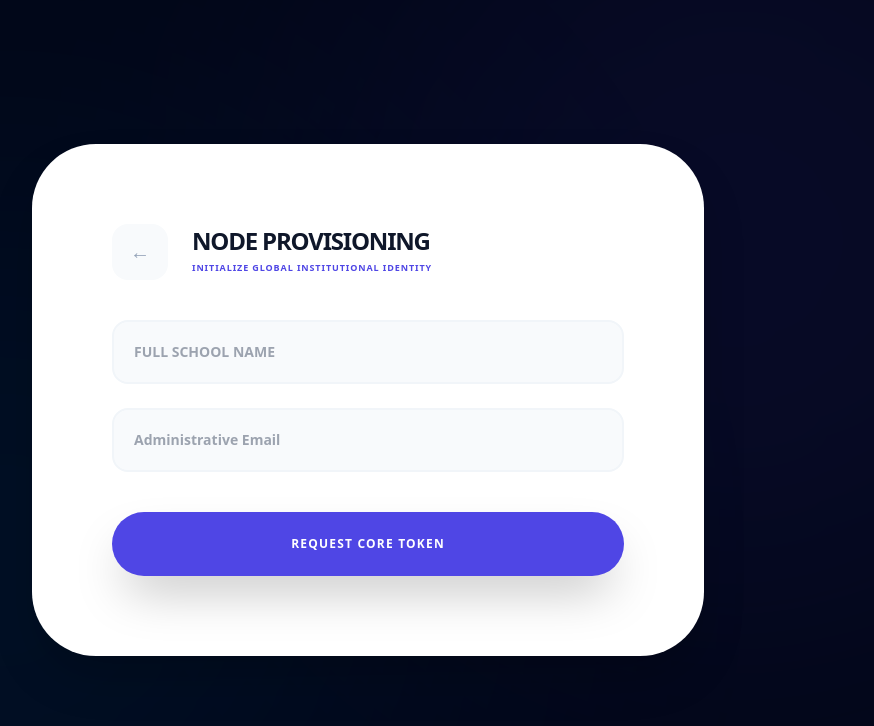
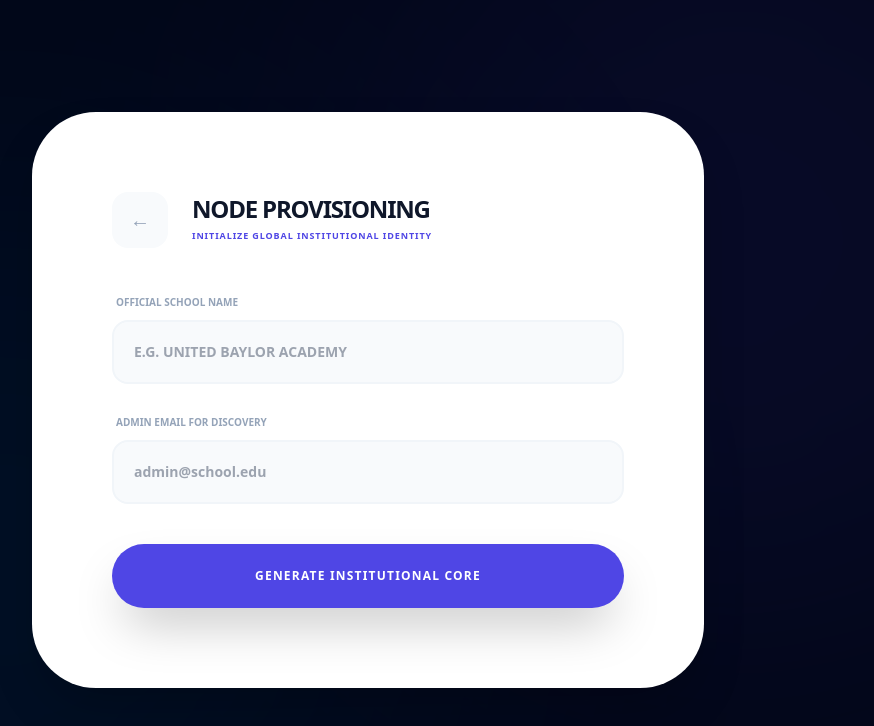
Before and after one commit to leumasgenbo-eng/ExercisesAssessmentandReportingsimpler-2, a React (Vite) app: page / in a window 1280 px wide. Both pictures are taken after a click on the button "PROVISION NEW INSTITUTIONAL NODE". Shown: the top 726 px of the page, without its empty margins (272-1146 px from the left). Built offline with nearby package versions, Linux system fonts and the light colour scheme.

Commit message:
feat: Implement school node registration
Introduces a new feature to register new school nodes. This includes provisioning a new admin identity and initializing the persistence shard with default settings. The UI has been updated to handle the new registration flow and display success messages.

```diff
--- a/components/Layout/IdentityGateway.tsx
+++ b/components/Layout/IdentityGateway.tsx
@@ -22,13 +22,14 @@ const IdentityGateway: React.FC<IdentityGatewayProps> = ({
   isGeneratingToken
 }) => {
   const [gate, setGate] = useState<GateType>('FACILITATOR');
-  const [view, setView] = useState<'GATES' | 'FORM' | 'REGISTER' | 'HANDSHAKE'>('GATES');
+  const [view, setView] = useState<'GATES' | 'FORM' | 'REGISTER' | 'HANDSHAKE' | 'SUCCESS'>('GATES');
   const [accessKey, setAccessKey] = useState('');
   const [syncStatus, setSyncStatus] = useState('');
   const [error, setError] = useState('');
 
   const [regName, setRegName] = useState('');
   const [regEmail, setRegEmail] = useState('');
+  const [lastCredentials, setLastCredentials] = useState<{ nodeId: string, pin: string, name: string } | null>(null);
 
   const initiateHandshake = async (session: UserSession) => {
     setView('HANDSHAKE');
@@ -72,6 +73,45 @@ const IdentityGateway: React.FC<IdentityGatewayProps> = ({
     }
   };
 
+  const handleRegisterNode = async (e: React.FormEvent) => {
+    e.preventDefault();
+    setError('');
+    setView('HANDSHAKE');
+    setSyncStatus('Provisioning Node Assets...');
+
+    const prefix = regName.replace(/[^a-zA-Z]/g, '').substring(0, 4).toUpperCase();
+    const nodeId = `${prefix}-UB-${Math.floor(1000 + Math.random() * 9000)}`;
+    const pin = `PIN-${Math.floor(100000 + Math.random() * 899999)}`;
+
+    try {
+      await SupabaseSync.registerSchool({
+        name: regName,
+        nodeId,
+        email: regEmail,
+        pin,
+        hubId: 'SMA-HQ',
+        originGate: gate
+      });
+
+      setLastCredentials({ nodeId, pin, name: regName });
+      setView('SUCCESS');
+    } catch (err) {
+      setError('Registration Failed. Email might be in use or connection lost.');
+      setView('REGISTER');
+    }
+  };
+
+  const downloadKeycard = () => {
+    if (!lastCredentials) return;
+    const content = `UNITED BAYLOR ACADEMY: ACCESS KEYCARD\n\nSchool: ${lastCredentials.name}\nNode ID: ${lastCredentials.nodeId}\nAdmin PIN: ${lastCredentials.pin}\n\nProtocol: Store this keycard securely. Do not share with unauthorized staff.`;
+    const blob = new Blob([content], { type: 'text/plain' });
+    const url = URL.createObjectURL(blob);
+    const link = document.createElement('a');
+    link.href = url;
+    link.download = `KEYCARD_${lastCredentials.nodeId}.txt`;
+    link.click();
+  };
+
   const handleSubmit = async (e: React.FormEvent) => {
     e.preventDefault();
     setError('');
@@ -84,7 +124,6 @@ const IdentityGateway: React.FC<IdentityGatewayProps> = ({
     }
 
     if (gate === 'PUPIL') {
-        // Pupil login usually uses studentId as the PIN in this implementation
         initiateHandshake({
           role: 'pupil',
           nodeName: management.settings.name,
@@ -95,7 +134,6 @@ const IdentityGateway: React.FC<IdentityGatewayProps> = ({
         return;
     }
 
-    // Protocol: Cloud PIN Handshake for Facilitators and Admins
     setSyncStatus('Verifying Credentials...');
     setView('HANDSHAKE');
     try {
@@ -107,7 +145,6 @@ const IdentityGateway: React.FC<IdentityGatewayProps> = ({
             return;
         }
 
-        // Validate Role and Context
         if (gate === 'ADMIN' && identity.role !== 'school_admin' && identity.role !== 'super_admin') {
             setError('Unauthorized: Administrative clearance required.');
             setView('FORM');
@@ -116,8 +153,9 @@ const IdentityGateway: React.FC<IdentityGatewayProps> = ({
 
         initiateHandshake({
             role: identity.role,
-            nodeName: identity.node_id, // Identity shard should contain node metadata
+            nodeName: identity.node_id,
             nodeId: identity.node_id,
+            // Fix: Changed 'hub_id' to 'hubId' to match UserSession interface
             hubId: identity.hub_id,
             facilitatorId: identity.email,
             facilitatorName: identity.full_name,
@@ -210,8 +248,8 @@ const IdentityGateway: React.FC<IdentityGatewayProps> = ({
 
                <button type="submit" className="w-full bg-slate-950 text-white py-6 rounded-[2.5rem] font-black uppercase text-xs tracking-widest shadow-2xl hover:scale-[1.02] transition-all">Authorize Cloud Handshake</button>
             </form>
-          ) : view === 'REGISTER' && (
-            <div className="space-y-10 animate-in slide-in-from-bottom-4">
+          ) : view === 'REGISTER' ? (
+            <form onSubmit={handleRegisterNode} className="space-y-10 animate-in slide-in-from-bottom-4">
                 <div className="flex items-center gap-6">
                   <button type="button" onClick={() => setView('GATES')} className="w-14 h-14 bg-slate-50 text-slate-400 rounded-2xl flex items-center justify-center text-xl hover:bg-slate-100 transition-colors">←</button>
                   <div>
@@ -221,11 +259,47 @@ const IdentityGateway: React.FC<IdentityGatewayProps> = ({
                </div>
 
                <div className="space-y-6">
-                  <input type="text" className="w-full bg-slate-50 border-2 border-slate-100 p-5 rounded-2xl font-black uppercase text-sm outline-none" placeholder="Full School Name" value={regName} onChange={(e) => setRegName(e.target.value)} />
-                  <input type="email" className="w-full bg-slate-50 border-2 border-slate-100 p-5 rounded-2xl font-black text-sm outline-none" placeholder="Administrative Email" value={regEmail} onChange={(e) => setRegEmail(e.target.value)} />
+                  <div className="space-y-2">
+                    <label className="text-[10px] font-black text-slate-400 uppercase ml-1">Official School Name</label>
+                    <input type="text" className="w-full bg-slate-50 border-2 border-slate-100 p-5 rounded-2xl font-black uppercase text-sm outline-none focus:border-indigo-500" placeholder="e.g. United Baylor Academy" value={regName} onChange={(e) => setRegName(e.target.value)} required />
+                  </div>
+                  <div className="space-y-2">
+                    <label className="text-[10px] font-black text-slate-400 uppercase ml-1">Admin Email for Discovery</label>
+                    <input type="email" className="w-full bg-slate-50 border-2 border-slate-100 p-5 rounded-2xl font-black text-sm outline-none focus:border-indigo-500" placeholder="admin@school.edu" value={regEmail} onChange={(e) => setRegEmail(e.target.value)} required />
+                  </div>
                </div>
 
-               <button onClick={() => setView('GATES')} className="w-full bg-indigo-600 text-white py-6 rounded-[2.5rem] font-black uppercase text-xs tracking-widest shadow-2xl">Request Core Token</button>
+               {error && <div className="p-4 bg-rose-50 border border-rose-100 rounded-xl text-center"><p className="text-[10px] font-black text-rose-600 uppercase">{error}</p></div>}
+
+               <button type="submit" className="w-full bg-indigo-600 text-white py-6 rounded-[2.5rem] font-black uppercase text-xs tracking-widest shadow-2xl hover:bg-indigo-700 transition-all">Generate Institutional Core</button>
+            </form>
+          ) : view === 'SUCCESS' && lastCredentials && (
+            <div className="text-center space-y-12 animate-in zoom-in-95">
+               <div className="w-24 h-24 bg-emerald-100 text-emerald-600 rounded-full flex items-center justify-center text-5xl mx-auto shadow-xl">✓</div>
+               <div>
+                  <h3 className="text-3xl font-black text-slate-900 uppercase tracking-tighter mb-4">Provisioning Complete</h3>
+                  <p className="text-slate-500 text-xs font-bold uppercase tracking-widest max-w-sm mx-auto leading-relaxed">The institutional node has been activated on the matrix. Please download your credentials immediately.</p>
+               </div>
+
+               <div className="bg-slate-900 rounded-[2.5rem] p-10 text-white text-left space-y-6 shadow-2xl relative overflow-hidden">
+                  <div className="absolute top-0 right-0 p-6 opacity-10 text-4xl">🔐</div>
+                  <div>
+                    <span className="text-[8px] font-black text-indigo-400 uppercase tracking-widest block mb-1">Access Node ID</span>
+                    <div className="text-2xl font-black tracking-widest">{lastCredentials.nodeId}</div>
+                  </div>
+                  <div>
+                    <span className="text-[8px] font-black text-indigo-400 uppercase tracking-widest block mb-1">Security PIN</span>
+                    <div className="text-2xl font-black tracking-widest">{lastCredentials.pin}</div>
+                  </div>
+               </div>
+
+               <div className="grid grid-cols-1 gap-4">
+                  <button onClick={downloadKeycard} className="w-full bg-indigo-600 text-white py-6 rounded-[2.5rem] font-black uppercase text-xs tracking-widest shadow-xl flex items-center justify-center gap-3">
+                     <svg className="w-5 h-5" fill="none" stroke="currentColor" viewBox="0 0 24 24"><path strokeLinecap="round" strokeLinejoin="round" strokeWidth="3" d="M4 16v1a2 2 0 002 2h12a2 2 0 002-2v-1m-4-4l-4 4m0 0l-4-4m4 4V4" /></svg>
+                     Download Keycard
+                  </button>
+                  <button onClick={() => setView('GATES')} className="w-full text-slate-400 font-black uppercase text-[10px] tracking-[0.4em] hover:text-slate-600 transition-colors py-4">Return to Identity Hub</button>
+               </div>
             </div>
           )}
        </div>
--- a/lib/supabase.ts
+++ b/lib/supabase.ts
@@ -65,5 +65,79 @@ export const SupabaseSync = {
 
     if (!res.ok) throw new Error('Cloud Activity State Push Failed');
     return res.json();
+  },
+
+  /**
+   * v8.0 Provisioning: Registers a new school node and its first admin identity
+   */
+  async registerSchool(schoolData: {
+    name: string,
+    nodeId: string,
+    email: string,
+    pin: string,
+    hubId: string,
+    originGate: string
+  }) {
+    // 1. Provision the primary Admin Identity
+    const identityPayload = {
+      email: schoolData.email,
+      full_name: `${schoolData.name} ADMIN`,
+      node_id: schoolData.nodeId,
+      hub_id: schoolData.hubId,
+      role: 'school_admin',
+      teaching_category: 'ADMINISTRATOR',
+      unique_code: schoolData.pin
+    };
+
+    const idRes = await fetch(`${SUPABASE_URL}/uba_identities`, {
+      method: 'POST',
+      headers: { ...headers, 'Prefer': 'resolution=merge-duplicates' },
+      body: JSON.stringify(identityPayload)
+    });
+
+    if (!idRes.ok) throw new Error('Identity Creation Failed');
+
+    // 2. Initialize the Persistence Shard for the Node
+    const persistenceId = `daily_activity_${schoolData.hubId}_${schoolData.nodeId}`;
+    const initialPayload = {
+        classWork: {},
+        homeWork: {},
+        projectWork: {},
+        criterionWork: {},
+        bookCountRecords: {},
+        management: {
+            settings: {
+                name: schoolData.name,
+                institutionalId: schoolData.nodeId,
+                hubId: schoolData.hubId,
+                currentTerm: "1ST TERM",
+                currentYear: "2024/2025",
+                activeMonth: "MONTH 1",
+                complianceThreshold: 0.85,
+                poorPerformanceThreshold: 10,
+                poorPerformanceFrequency: 3
+            },
+            staff: [{ id: schoolData.email, name: `${schoolData.name} ADMIN`, role: 'school_admin', category: 'ADMINISTRATOR', email: schoolData.email, uniqueCode: schoolData.pin }],
+            subjects: [],
+            mappings: [],
+            weeklyMappings: [],
+            masterPupils: {},
+            messages: []
+        }
+    };
+
+    const pRes = await fetch(`${SUPABASE_URL}/uba_persistence`, {
+      method: 'POST',
+      headers: { ...headers, 'Prefer': 'resolution=merge-duplicates' },
+      body: JSON.stringify({
+          id: persistenceId,
+          hub_id: schoolData.hubId,
+          payload: initialPayload
+      })
+    });
+
+    if (!pRes.ok) throw new Error('Persistence Shard Initialization Failed');
+
+    return { success: true };
   }
 };
```
